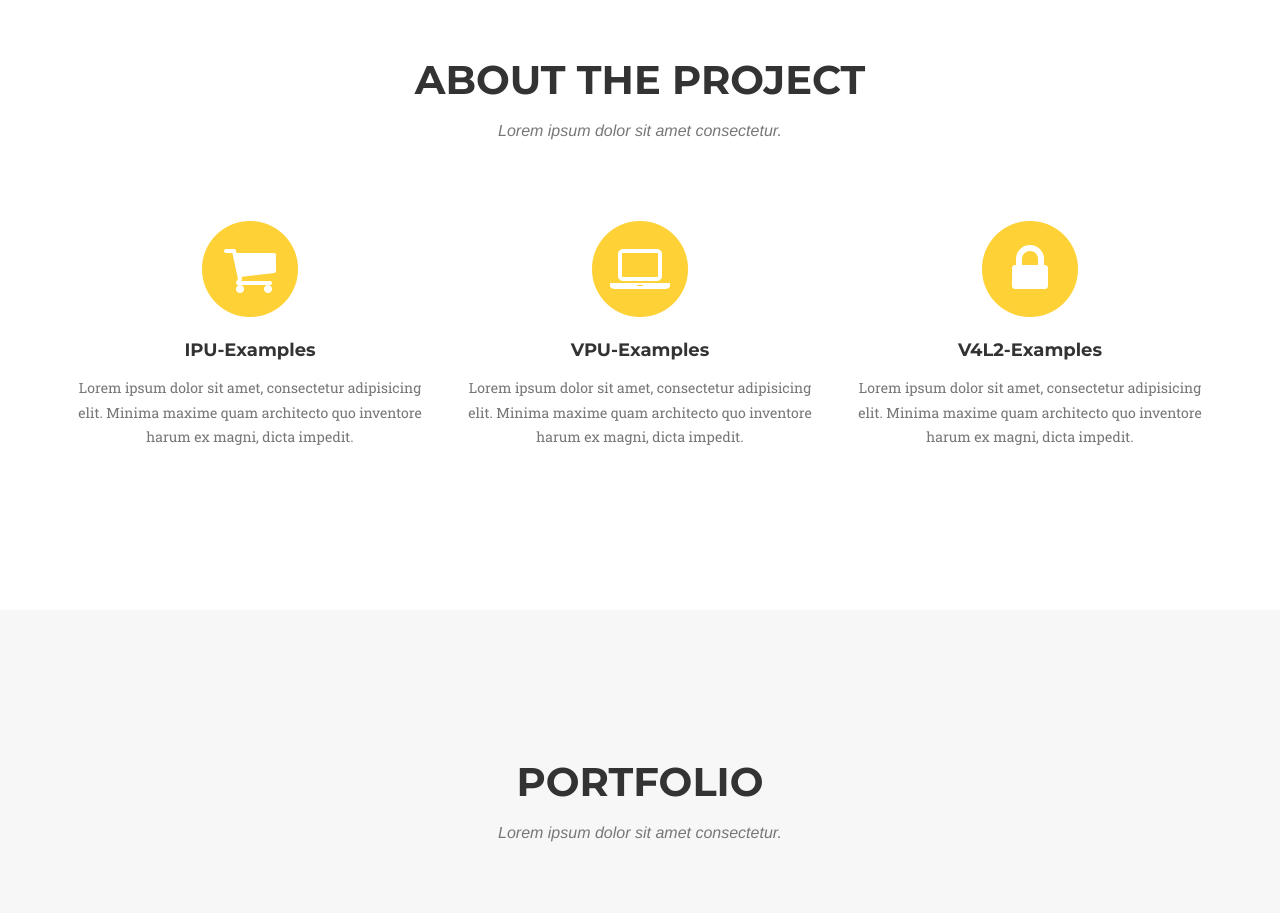
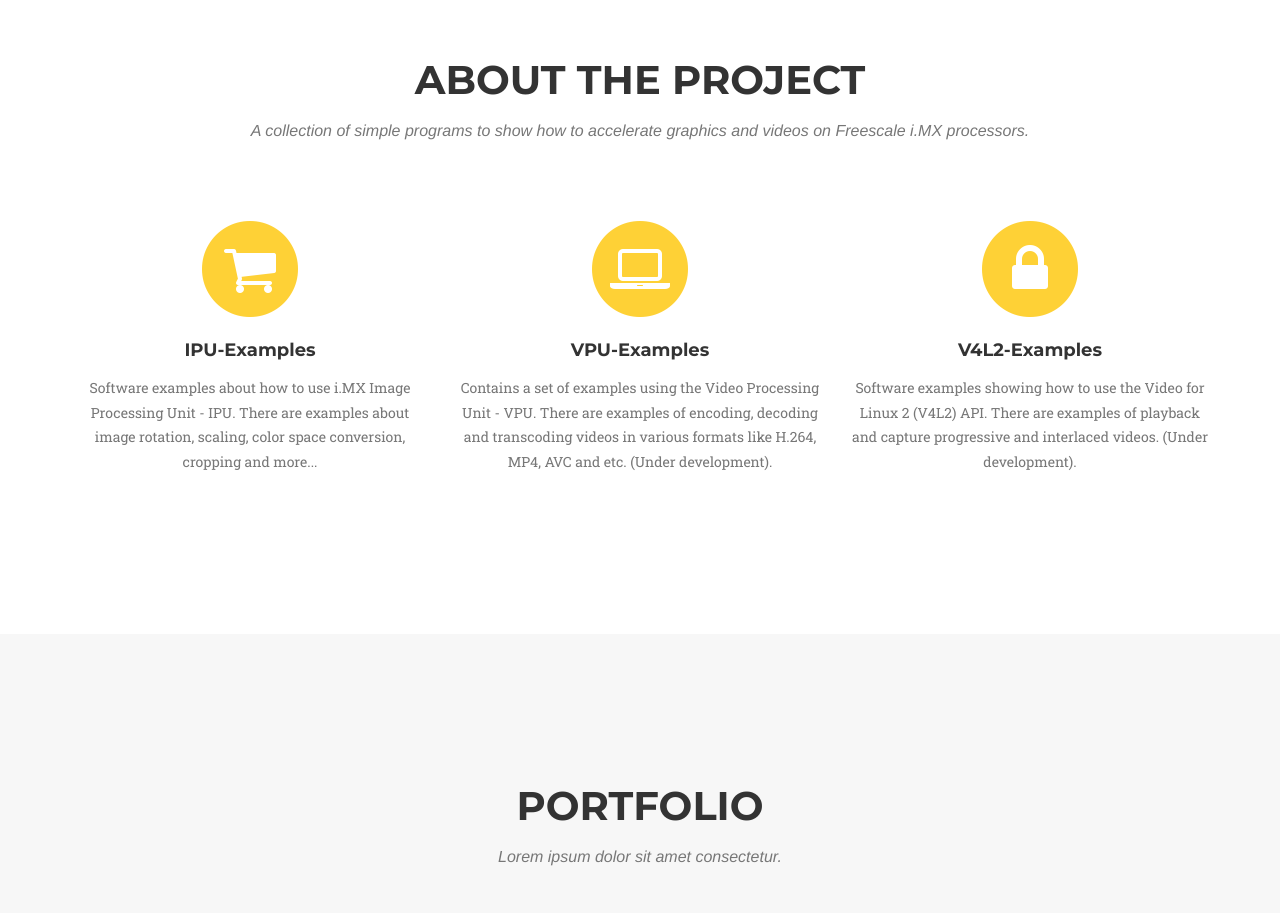
Before and after one commit to rogeriorps/rogeriorps.github.io, a plain HTML site: page index.html in a window 1280 px wide. Shown: the part 860-1773 px from the top of the page. Drawn offline with nearby package versions, Linux system fonts and the light colour scheme; a web font is replaced by a local one.

Commit message:
Changing About section text
Signed-off-by: Rogerio Pimentel <rogeriopimentel@gmail.com>

```diff
--- a/index.html
+++ b/index.html
@@ -97,7 +97,7 @@
             <div class="row">
                 <div class="col-lg-12 text-center">
                     <h2 class="section-heading">About the project</h2>
-                    <h3 class="section-subheading text-muted">Lorem ipsum dolor sit amet consectetur.</h3>
+                    <h3 class="section-subheading text-muted">A collection of simple programs to show how to accelerate graphics and videos on Freescale i.MX processors.</h3>
                 </div>
             </div>
             <div class="row text-center">
@@ -107,7 +107,7 @@
                         <i class="fa fa-shopping-cart fa-stack-1x fa-inverse"></i>
                     </span>
                     <h4 class="service-heading">IPU-Examples</h4>
-                    <p class="text-muted">Lorem ipsum dolor sit amet, consectetur adipisicing elit. Minima maxime quam architecto quo inventore harum ex magni, dicta impedit.</p>
+                    <p class="text-muted">Software examples about how to use i.MX Image Processing Unit - IPU. There are examples about image rotation, scaling, color space conversion, cropping and more...</p>
                 </div>
                 <div class="col-md-4">
                     <span class="fa-stack fa-4x">
@@ -115,7 +115,7 @@
                         <i class="fa fa-laptop fa-stack-1x fa-inverse"></i>
                     </span>
                     <h4 class="service-heading">VPU-Examples</h4>
-                    <p class="text-muted">Lorem ipsum dolor sit amet, consectetur adipisicing elit. Minima maxime quam architecto quo inventore harum ex magni, dicta impedit.</p>
+                    <p class="text-muted">Contains a set of examples using the Video Processing Unit - VPU. There are examples of encoding, decoding and transcoding videos in various formats like H.264, MP4, AVC and etc. (Under development).</p>
                 </div>
                 <div class="col-md-4">
                     <span class="fa-stack fa-4x">
@@ -123,7 +123,7 @@
                         <i class="fa fa-lock fa-stack-1x fa-inverse"></i>
                     </span>
                     <h4 class="service-heading">V4L2-Examples</h4>
-                    <p class="text-muted">Lorem ipsum dolor sit amet, consectetur adipisicing elit. Minima maxime quam architecto quo inventore harum ex magni, dicta impedit.</p>
+                    <p class="text-muted">Software examples showing how to use the Video for Linux 2 (V4L2) API. There are examples of playback and capture progressive and interlaced videos. (Under development).</p>
                 </div>
             </div>
         </div>
```
